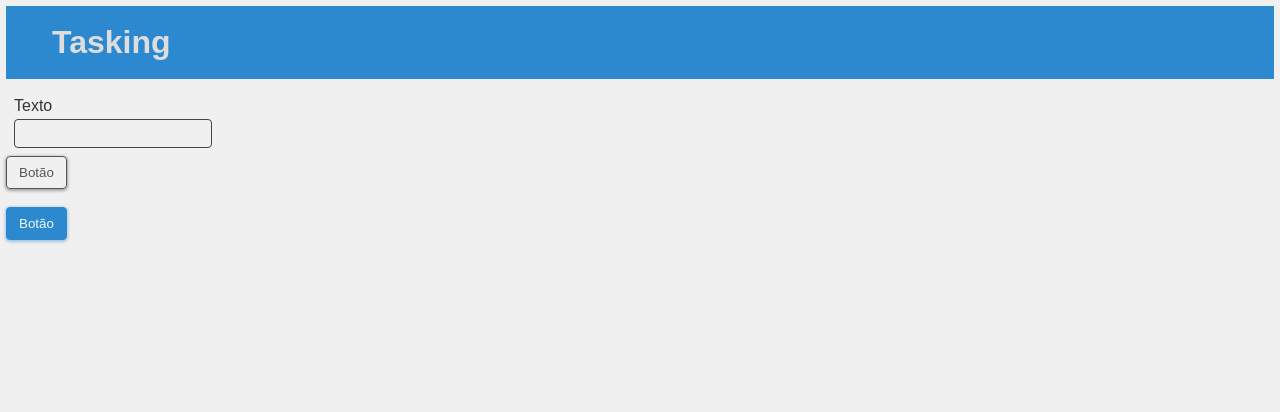
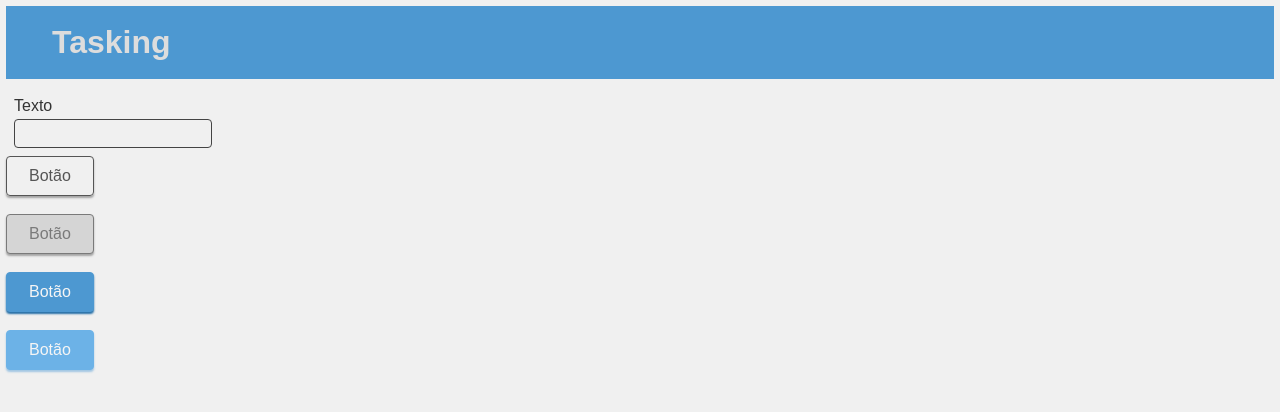
Before and after one commit to Gabriel-JM/tasking, a React (Create React App) app in the folder web/: page / in a window 1280 px wide. Shown: the top 412 px of the page. Built offline with nearby package versions, Linux system fonts and the light colour scheme.

Commit message:
Styling Buttons

```diff
--- a/web/src/App.tsx
+++ b/web/src/App.tsx
@@ -20,7 +20,13 @@ function App() {
       <button className="btn">Botão</button>
       <br/>
       <br/>
+      <button className="btn" disabled>Botão</button>
+      <br/>
+      <br/>
       <button className="btn primary">Botão</button>
+      <br/>
+      <br/>
+      <button className="btn primary" disabled>Botão</button>
     </div>
   )
 }
--- a/web/src/assets/css/buttons.css
+++ b/web/src/assets/css/buttons.css
@@ -4,18 +4,52 @@ button.btn {
   --btn-color: #555;
   --btn-shadow: #888b;
 
-  padding: 8px 12px;
+  padding: 10px 22px;
+  font-size: 1rem;
   color: var(--btn-color);
   background-color: var(--btn-bg-color);
   border: 1px solid var(--btn-border-color);
   border-radius: 4px;
-  box-shadow: 0 1px 3px 1px var(--btn-shadow);
+  box-shadow: 0 2px 2px var(--btn-shadow);
   cursor: pointer;
+  transition: all 0.3s ease-in;
+}
+
+button.btn:hover {
+  --btn-border-color: #444;
+  --btn-color: #444;
+  --btn-bg-color: #f0f0f0;
+}
+
+button.btn:active {
+  box-shadow: inset 0 1px 5px var(--btn-shadow);
+}
+
+button.btn:disabled {
+  cursor: no-drop;
+  --btn-bg-color: #d5d5d5;
+  --btn-color: #7a7a7a;
+  --btn-border-color: #7a7a7a;
 }
 
 button.btn.primary {
   --btn-border-color: var(--main-blue);
   --btn-bg-color: var(--main-blue);
   --btn-color: #f5f5f5;
+  --btn-shadow: var(--main-blue-darker);
+}
+
+button.btn.primary:hover {
+  filter: brightness(1.05);
+}
+
+button.btn.primary:active {
+  box-shadow: inset 0 1px 5px var(--btn-shadow);
+  --btn-border-color: var(--main-blue-darker);
+}
+
+button.btn.primary:disabled {
+  --btn-bg-color: var(--main-blue-lighter);
+  --btn-border-color: var(--main-blue-lighter);
   --btn-shadow: var(--main-blue-transparent);
 }
--- a/web/src/index.css
+++ b/web/src/index.css
@@ -2,7 +2,9 @@
   --font-color: #333;
   --bg-color: #f0f0f0;
 
-  --main-blue: #2d89cf;
+  --main-blue: #4d98d1; /*#2d89cf;*/
+  --main-blue-darker: #256fa7;
+  --main-blue-lighter: #6cb2e7;
   --main-blue-transparent: #2d89cf67;
   --danger-red: #bf211e;
   --danger-red-transparent: #bf211e67;
```
